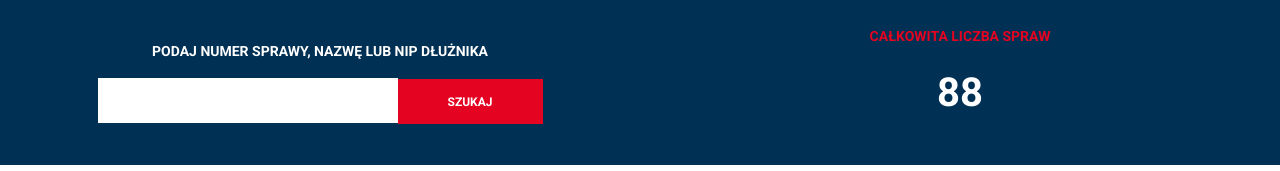
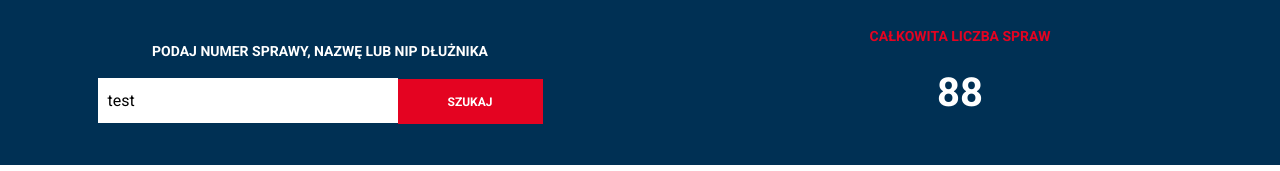
Before and after one commit to Mikulew/react-KRD, a React (Create React App) app: page / in a window 1280 px wide. Shown: the top 171 px of the page. Built offline with nearby package versions, Linux system fonts and the light colour scheme.

Commit message:
Adding useState to SearchBar

```diff
--- a/src/components/SearchBar.tsx
+++ b/src/components/SearchBar.tsx
@@ -1,11 +1,22 @@
-import React from 'react';
+import React, { useState } from 'react';
 import '../less/components/SearchBar.less';
 
 const SearchBar: React.FC = () => {
+  const [text, setText] = useState('test');
+
+  const search = () => {
+    console.log(text);
+  };
+
   return (
     <>
-      <input type="search" className="search-bar search-bar__input" />
-      <button type="button" className="search-bar search-bar__button">
+      <input
+        value={text}
+        onChange={e => setText(e.target.value)}
+        type="search"
+        className="search-bar search-bar__input"
+      />
+      <button type="button" className="search-bar search-bar__button" onClick={() => search()}>
         szukaj
       </button>
     </>
```
